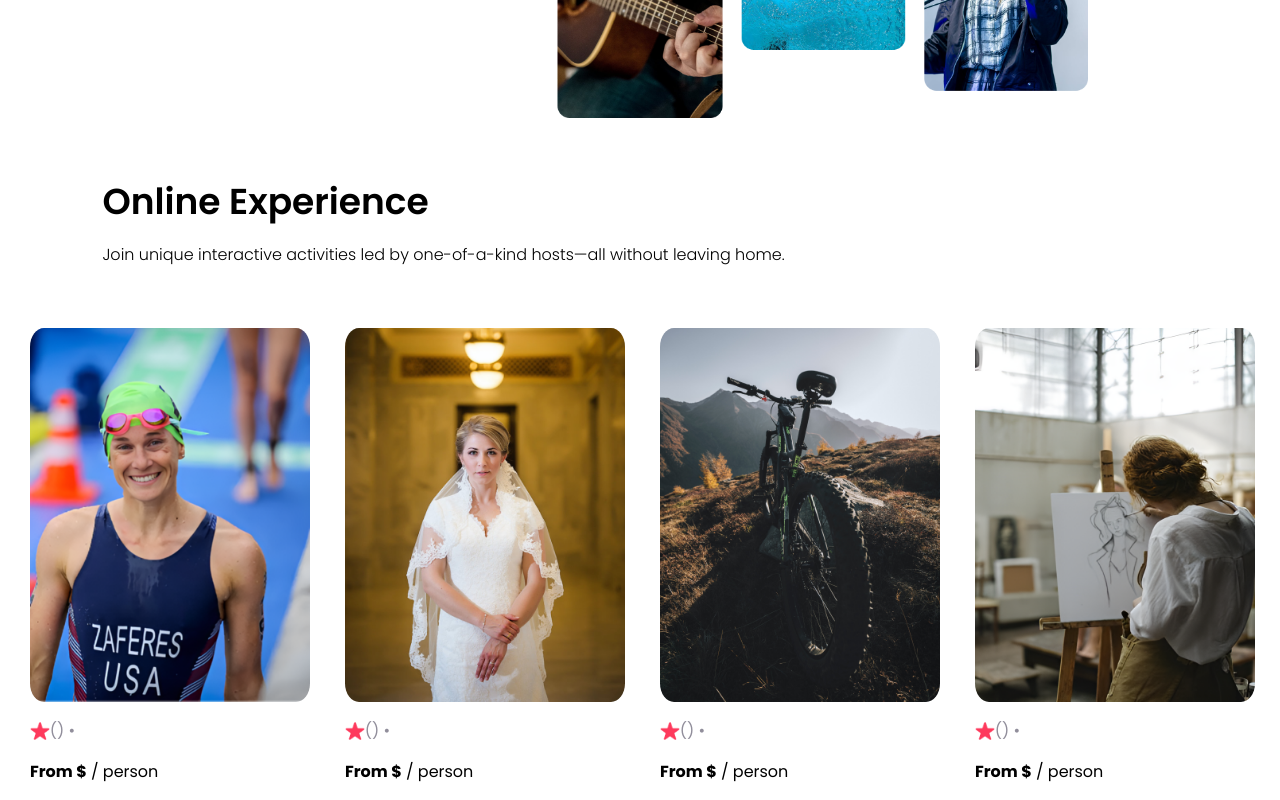
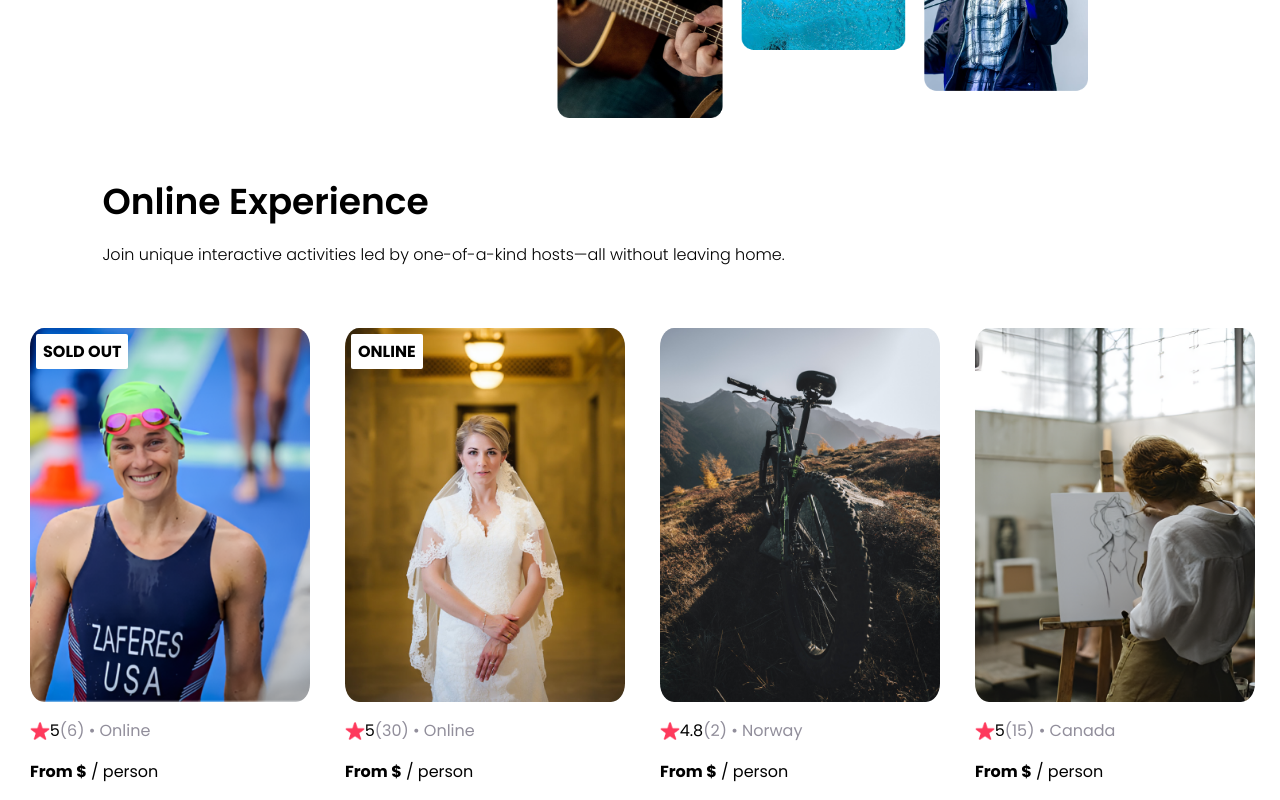
Before and after one commit to heiress1/airbnbClone, a React (Vite) app: page / in a window 1280 px wide. Shown: the part 573-1373 px from the top of the page. Built offline with nearby package versions, Linux system fonts and the light colour scheme.

Commit message:
used a object property to pass in props

```diff
--- a/src/components/Card.jsx
+++ b/src/components/Card.jsx
@@ -2,22 +2,32 @@ import React from "react";
 // import img from "../assets/katie-zaferes.png"
 import star from "../assets/star.png";
 import * as images from "../assets/images.jsx";
+import { getImageURL } from "/src/image-util";
 
 export default function Card(props) {
+
+  let status;
+    if (props.cards.openSpots === 0) {
+        status = "SOLD OUT";
+    } else if (props.cards.location === "Online") {
+        status = "ONLINE";
+    }
+
   return (
     <div className="cards">
-        <div className="cardContainer">
+        {(props.cards.openSpots === 0 || props.cards.location === "Online" ) && <div className="status">{status}</div>}
+        {/* <div className="cardContainer"> */}
           <img className="card" src={props.portrait} alt={props.altText} />
-        </div>
+        {/* </div> */}
 
         <div className="rating">
           <img className="star" src={star} alt="star rating image" />
-          <span> {props.rating} </span>
+          <span> {props.cards.stats.rating} </span>
           <span className="grey">
-            ({props.reviewCount}) • {props.country}
+            ({props.cards.stats.reviewCount}) • {props.cards.location}
           </span>
 
-      </div>
+        </div>
 
       <p>{props.title}</p>
       <p>
```
